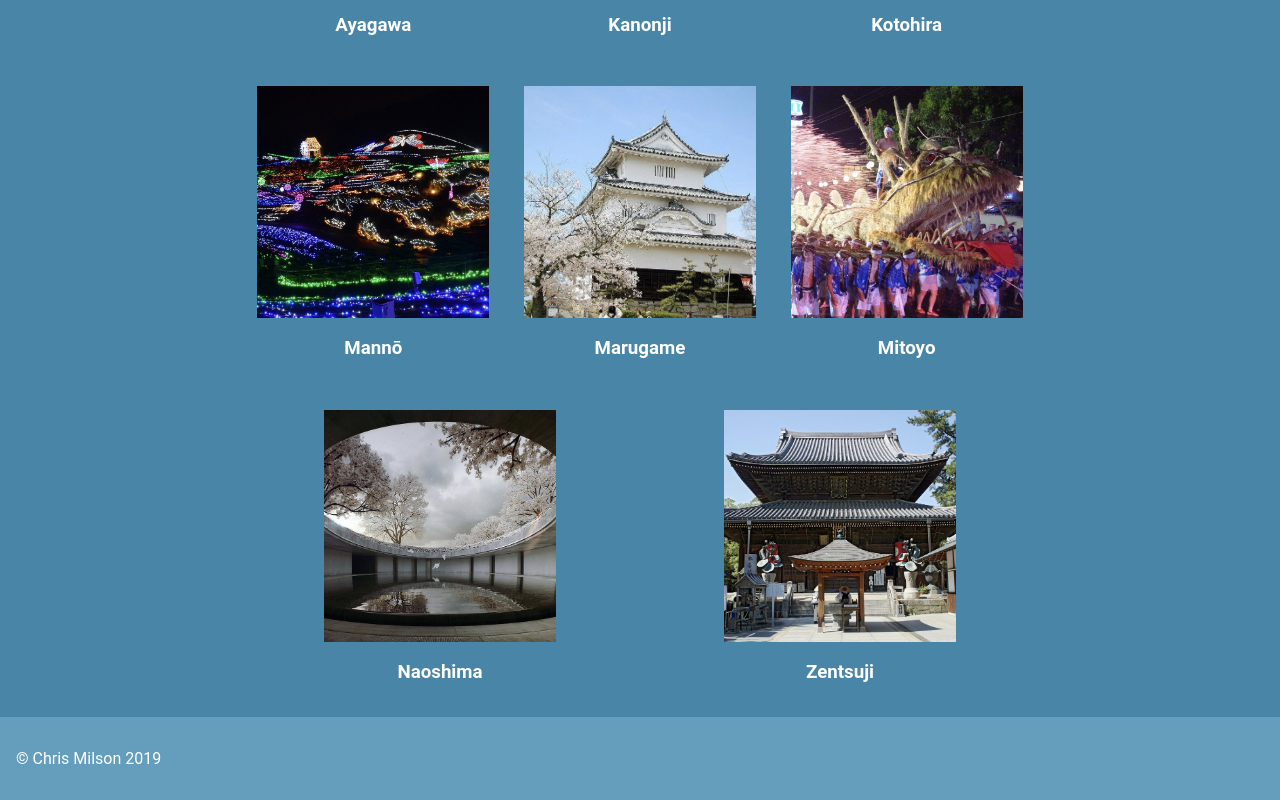
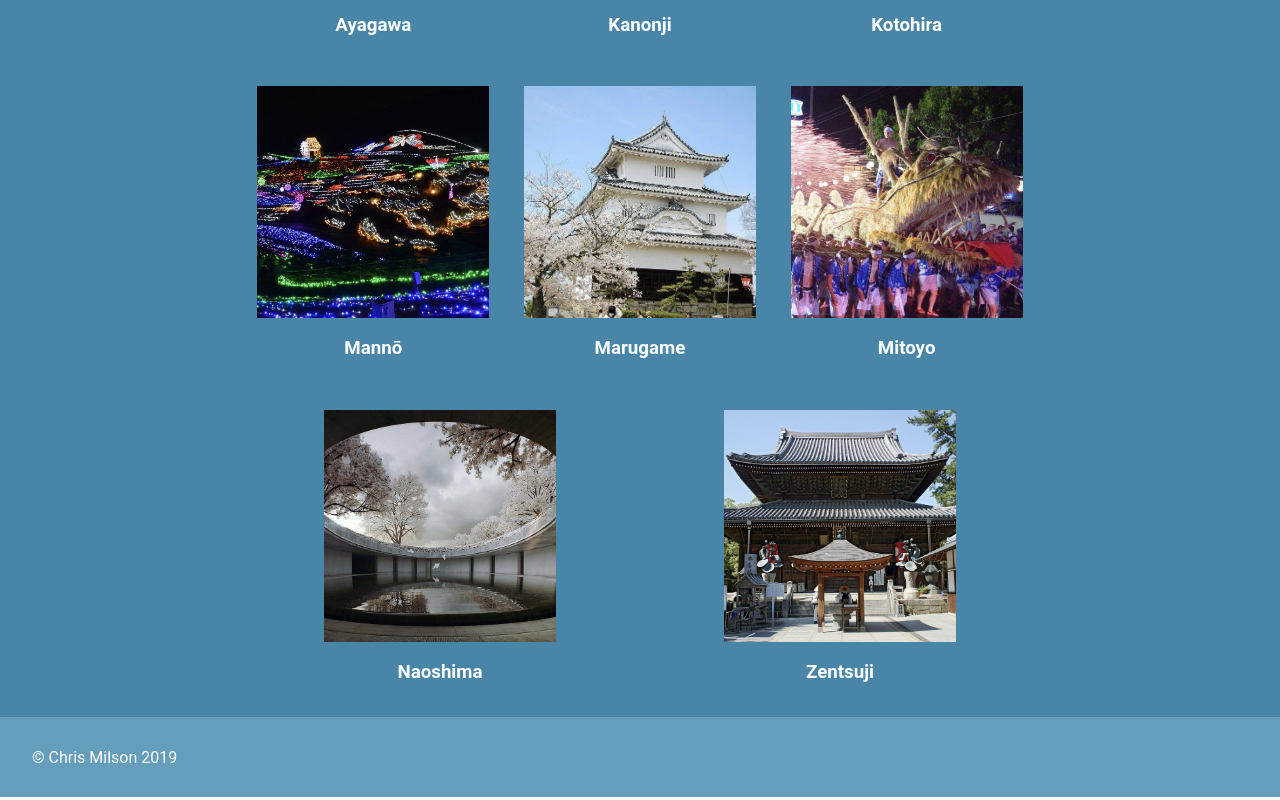
Before and after one commit to chrismilson/kagawa-ajet-website, a React (Create React App) app in the folder client/: page /destinations in a window 1280 px wide. Shown: the part 333-1133 px from the top of the page. Built offline with nearby package versions, Linux system fonts and the light colour scheme.

Commit message:
Resize footer

```diff
--- a/client/src/components/Footer.scss
+++ b/client/src/components/Footer.scss
@@ -3,8 +3,11 @@
 .Footer {
 	background-color: $color-2;
 	display: flex;
+	align-items: center;
 	justify-content: space-between;
 	margin: 0 auto;
+	height: 5rem;
+	padding: 0 2rem;
 	width: 100%;
 
 	a {
@@ -14,7 +17,6 @@
 
 	.copyright {
 		display: flex;
-		padding: 1rem;
 		flex: 1;
 	}
 }
```
